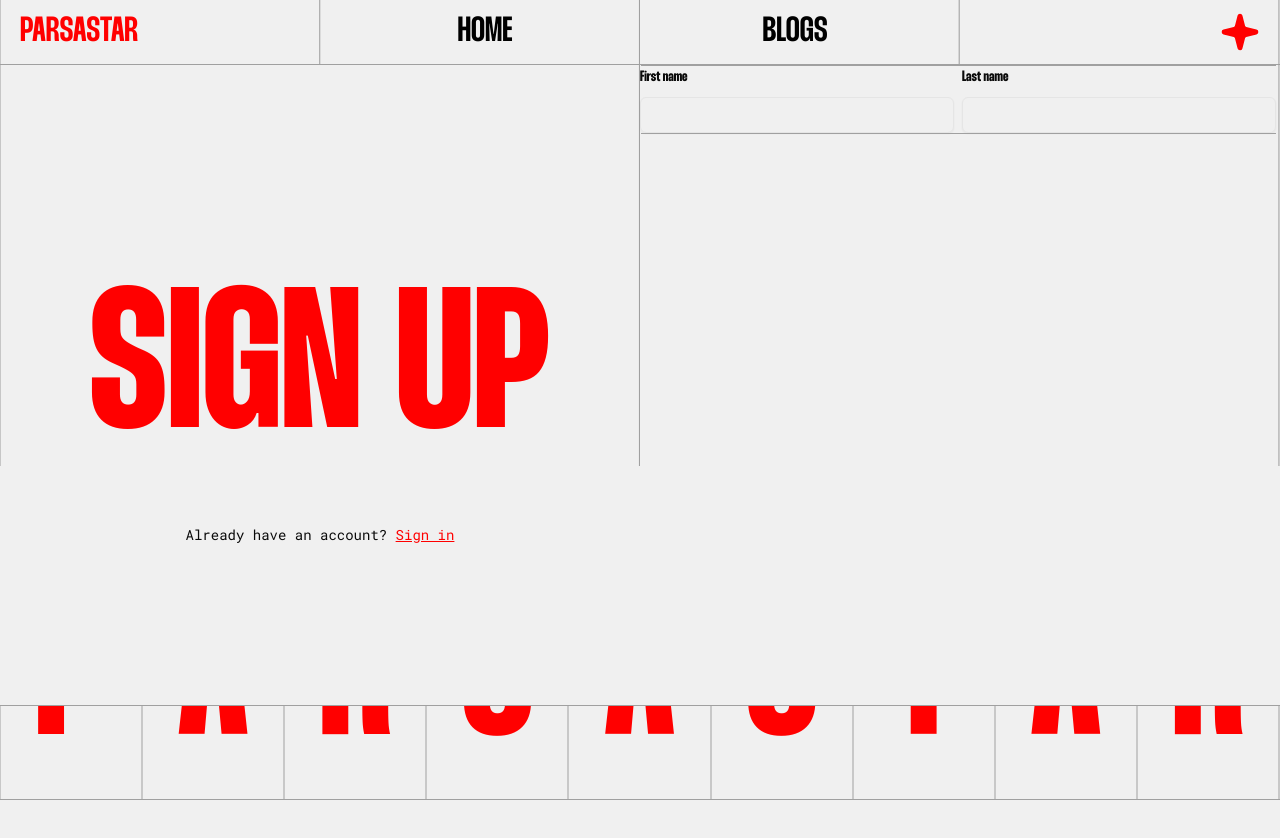
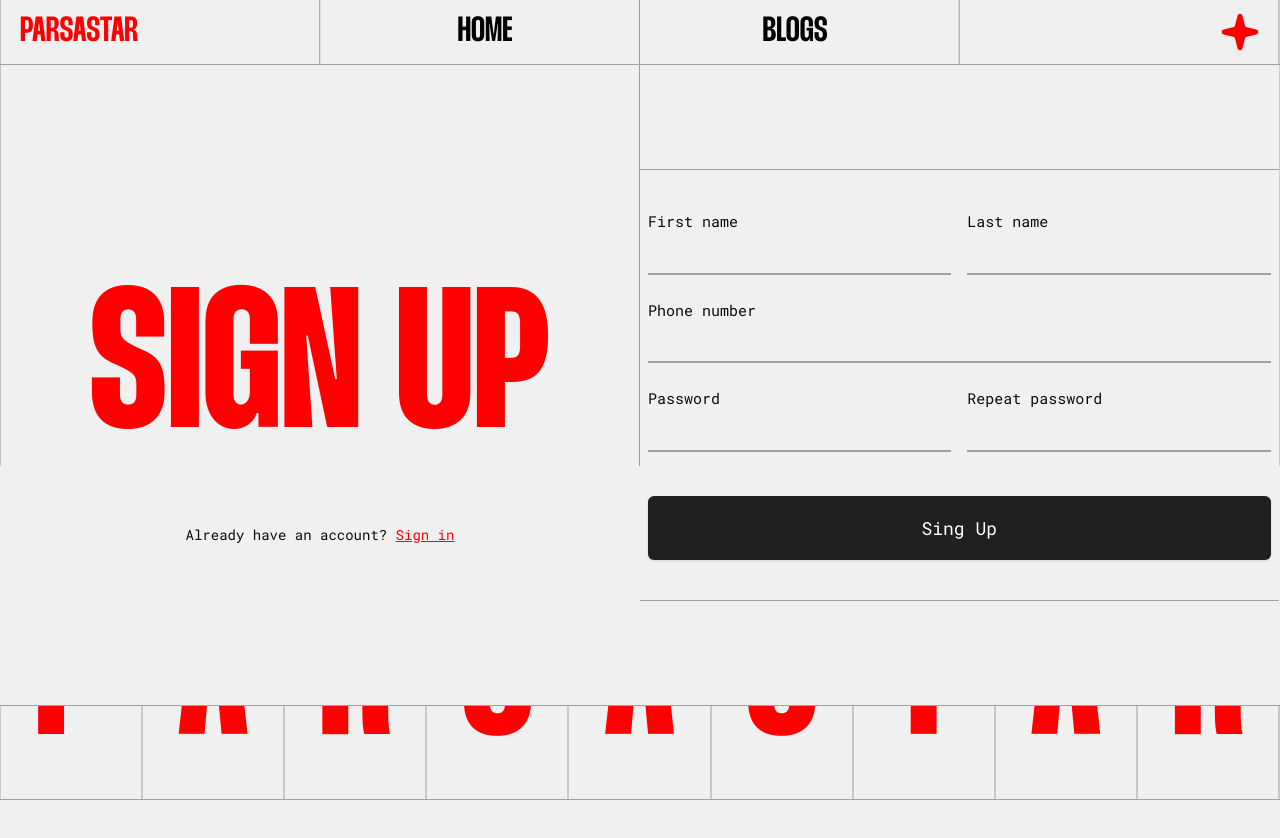
Before and after one commit to parsastar/ParsaStarBlog, a Next.js app in the folder parsa-star-blog/: page /auth in a window 1280 px wide. Shown: the top 838 px of the page. Built offline with nearby package versions, Linux system fonts and the light colour scheme.

Commit message:
completed the sign up form and created new labelWrapper and styled input

```diff
--- a/parsa-star-blog/src/components/auth/authForm.tsx
+++ b/parsa-star-blog/src/components/auth/authForm.tsx
@@ -1,63 +1,90 @@
 "use client";
-import { TPostUser } from "@/types/user/client/user";
+import { zodResolver } from "@hookform/resolvers/zod";
 import React from "react";
 import { SubmitHandler, useForm } from "react-hook-form";
-import { Input } from "../ui/input";
+import { TSignUpSchema, userFormSchema } from "@/types/user/formSchema";
+import { LabelWrapper } from "../common/inputs/labelWrapper";
+import { StyledInput } from "../common/inputs/styledInput";
+import { Button } from "../ui/button";
+import { m } from "motion/react";
+
 const AuthForm = () => {
-    const methods = useForm<TPostUser>({
-        // resolver: zodResolver(mySchema),
+    const methods = useForm<TSignUpSchema>({
+        resolver: zodResolver(userFormSchema.auth.signUp),
     });
     const {
         register,
         handleSubmit,
         formState: { errors },
     } = methods;
-    const onSubmit: SubmitHandler<TPostUser> = async (data) => {};
+    const onSubmit: SubmitHandler<TSignUpSchema> = async (data) => {};
 
     return (
-        <form onSubmit={handleSubmit(onSubmit)}>
-            <div className="flex w-full items-center gap-2">
+        <form
+            className="my-5 mx-2 flex flex-col gap-6"
+            onSubmit={handleSubmit(onSubmit)}
+        >
+            <div className="flex w-full items-start gap-4">
                 <LabelWrapper
+                    index={0}
                     label="First name"
                     error={errors.firstName?.message?.toString()}
                 >
-                    <Input {...register("firstName")} />
+                    <StyledInput {...register("firstName")} />
                 </LabelWrapper>
                 <LabelWrapper
+                    index={1}
                     label="Last name"
                     error={errors.firstName?.message?.toString()}
                 >
-                    <Input {...register("firstName")} />
+                    <StyledInput {...register("firstName")} />
                 </LabelWrapper>
             </div>
+            <LabelWrapper
+                index={2}
+                label="Phone number"
+                error={errors.phoneNumber?.message?.toString()}
+            >
+                <StyledInput {...register("phoneNumber")} />
+            </LabelWrapper>
+            <div className="flex items-start gap-4 w-full">
+                <LabelWrapper
+                    index={3}
+                    label="Password"
+                    error={errors.password?.message?.toString()}
+                >
+                    <StyledInput {...register("password")} />
+                </LabelWrapper>
+                <LabelWrapper
+                    index={4}
+                    label="Repeat password"
+                    error={errors.repeatPassword?.message?.toString()}
+                >
+                    <StyledInput {...register("repeatPassword")} />
+                </LabelWrapper>
+            </div>
+            <m.div
+                initial={{ y: 20, opacity: 0 }}
+                animate={{
+                    y: 0,
+                    opacity: 1,
+                    transition: {
+                        duration: 0.3,
+                        delay: 5 * 0.1,
+                        type: "spring",
+                        damping: 30,
+                        stiffness: 100,
+                    },
+                }}
+                className="w-full"
+            >
+                <Button className="font-roboto_mono w-full font-normal mt-5 !text-lg text-white bg-primary-900 hover:bg-primary-800 !p-8">
+                    {" "}
+                    Sing Up{" "}
+                </Button>
+            </m.div>
         </form>
     );
 };
 
 export default AuthForm;
-
-const LabelWrapper = ({
-    className,
-    label,
-    error,
-    labelClass,
-    errorClass,
-    children,
-}: {
-    className?: string;
-    children: React.ReactNode;
-    label: string;
-    labelClass?: string;
-    errorClass?: string;
-    error?: string;
-}) => {
-    return (
-        <div className={`w-full flex flex-col gap-2  ${className}`}>
-            <p className="text-description">{label}</p>
-            {children}
-            {error && (
-                <p className="text-sm text-red-500 font-normal">{error}</p>
-            )}
-        </div>
-    );
-};
--- a/parsa-star-blog/src/components/auth/signup.tsx
+++ b/parsa-star-blog/src/components/auth/signup.tsx
@@ -1,14 +1,14 @@
-import React, { Suspense } from "react";
+import React from "react";
 import AuthTitle from "./authTitle";
 import AnimatedLine from "../common/animatedLine";
 import AuthForm from "./authForm";
 
 const Auth = async () => {
     return (
-        <div className="flex min-h-[80svh] w-full  mx-auto container">
+        <div className="flex min-h-[80svh]  w-full  mx-auto container">
             <AuthTitle />
 
-            <div className="bg-secondary-500 w-[calc(50%-4px)] translate-x-1 flex flex-col gap-0">
+            <div className="bg-secondary-500 w-[calc(50%-1.5px)]  justify-center translate-x-[4px] flex flex-col gap-5">
                 <AnimatedLine />
                 <AuthForm />
 
--- a/parsa-star-blog/src/components/blogs/blogList.tsx
+++ b/parsa-star-blog/src/components/blogs/blogList.tsx
@@ -3,8 +3,9 @@ import Link from "next/link";
 import React from "react";
 import { ArrowRight } from "lucide-react";
 
-import { TBlog, TBlogs } from "@/types/api/blog";
+
 import AnimatedLine from "@/components/common/animatedLine";
+import { TBlog, TBlogs } from "@/types/blogs/api";
 
 const BlogList = ({ blogs }: { blogs: TBlogs }) => {
     const MappedBlogs: TBlogs[] = [];
--- a/parsa-star-blog/src/components/common/animatedLine.tsx
+++ b/parsa-star-blog/src/components/common/animatedLine.tsx
@@ -19,14 +19,14 @@ const AnimatedLine = ({
         { stiffness: 80, damping }
     );
     return (
-        <div className="flex relative pointer-events-none  w-full h-fit flex-col items-center  gap-0">
+        <div className="flex relative pointer-events-none   w-full h-fit flex-col items-center  gap-0">
             <div
                 className="h-[20vh] absolute top-0 z-[-10 ]  w-full"
                 ref={container}
             />
             <m.div
                 style={{ scaleX: LineScaleX }}
-                className="w-[calc(100%-1px)] origin-center mx-auto h-[1px] bg-primary-500 z-[4] relative"
+                className="w-[calc(100%)] origin-center mx-auto h-[1px] bg-primary-500 z-[4] relative"
             />
         </div>
     );
--- /dev/null
+++ b/parsa-star-blog/src/components/common/inputs/labelWrapper.tsx
@@ -0,0 +1,63 @@
+import { m } from "motion/react";
+
+export const LabelWrapper = ({
+    className,
+    label,
+    error,
+    index = 0,
+    labelClass,
+    errorClass,
+    children,
+}: {
+    className?: string;
+    children: React.ReactNode;
+    label: string;
+    labelClass?: string;
+    index?: number;
+    errorClass?: string;
+    error?: string;
+}) => {
+    return (
+        <div
+            className={`w-full flex flex-col gap-0 font-roboto_mono group  ${className}`}
+        >
+            <m.p
+                initial={{ y: 10, opacity: 0 }}
+                animate={{
+                    y: 0,
+                    opacity: 1,
+                    transition: {
+                        duration: 0.3,
+                        delay: index * 0.1,
+                        type: "spring",
+                        damping: 30,
+                        stiffness: 100,
+                    },
+                }}
+                className={`text-description  ${labelClass}`}
+            >
+                {label}
+            </m.p>
+            <div className="flex flex-col gap-1">
+                {children}{" "}
+                <m.div
+                    initial={{ scaleX: 0 }}
+                    animate={{
+                        scaleX: 1,
+                        transition: {
+                            duration: 0.5,
+                            delay: index * 0.1,
+                            type: "spring",
+                            damping: 30,
+                            stiffness: 100,
+                        },
+                    }}
+                    className="w-full h-[2px] origin-left bg-primary-500 transform"
+                />
+            </div>
+            {error && (
+                <p className="text-sm text-red-500 font-normal">{error}</p>
+            )}
+        </div>
+    );
+};
--- /dev/null
+++ b/parsa-star-blog/src/components/common/inputs/styledInput.tsx
@@ -0,0 +1,12 @@
+import { Input } from "@/components/ui/input";
+
+export const StyledInput = (
+    props: React.InputHTMLAttributes<HTMLInputElement>
+) => {
+    return (
+        <Input
+            {...props}
+            className="shadow-none border-none focus-visible:ring-0"
+        />
+    );
+};
--- a/parsa-star-blog/src/utils/blog.ts
+++ b/parsa-star-blog/src/utils/blog.ts
@@ -5,7 +5,7 @@ import {
     TFetchBlog,
     TFetchBlogs,
     TStructuredBlogs,
-} from "@/types/api/blog";
+} from "@/types/blogs/api";
 
 export const BlogsDataTransfer = ({
     blogs,
```
Also changed, not shown: parsa-star-blog/src/types/blogs/api.ts (renamed from parsa-star-blog/src/types/api/blog.ts).
